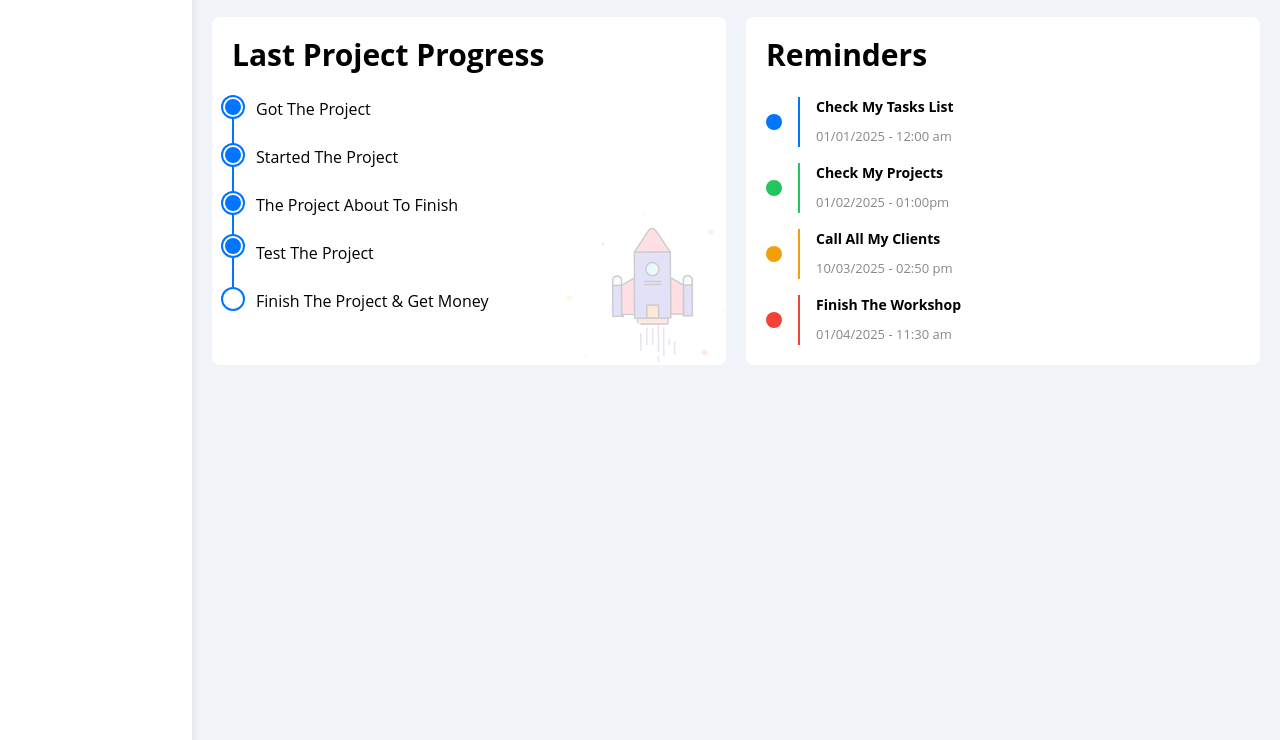
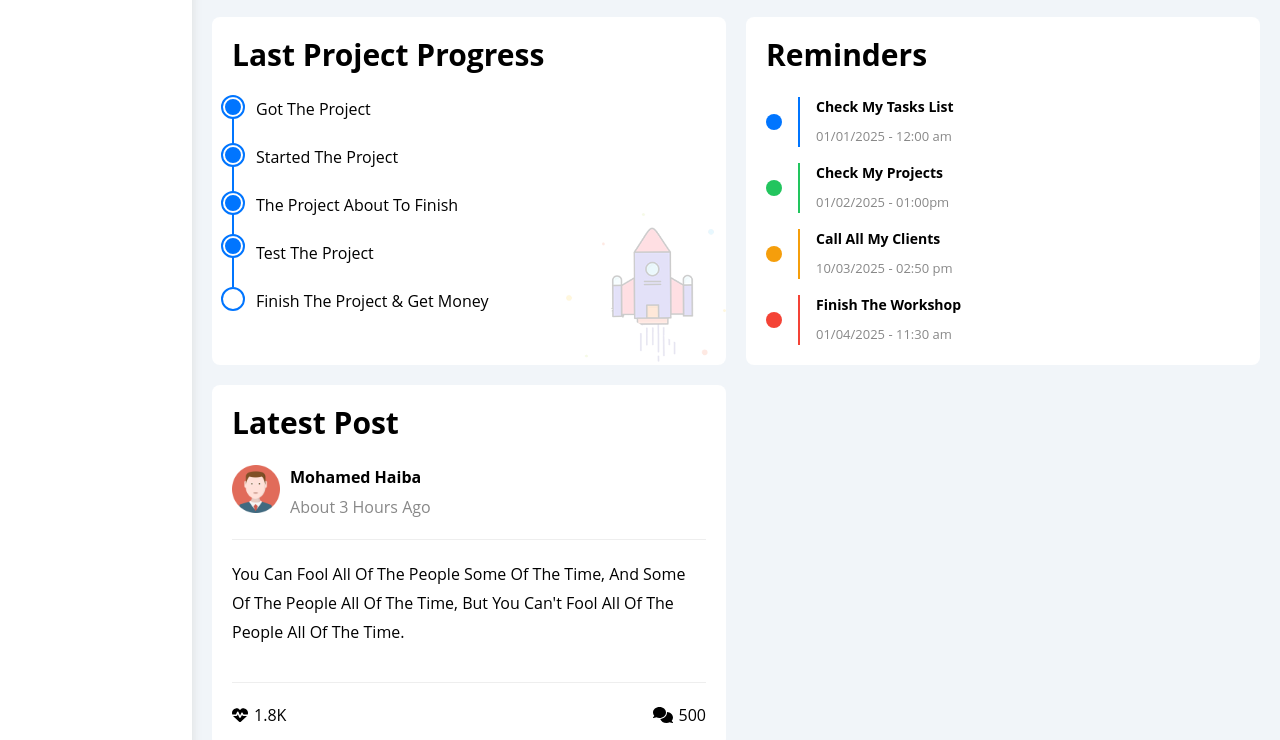
Before and after one commit to Mohamed3Eid/Dashboard, a website: page src/pages/index.html in a window 1280 px wide. Shown: the part 2060-2800 px from the top of the page. Drawn offline with nearby package versions, Linux system fonts and the light colour scheme; files that its build step writes are made by us from their sources.

Commit message:
feat: add post section at layout

```diff
--- a/src/pages/index.html
+++ b/src/pages/index.html
@@ -42,7 +42,7 @@
 
           <li>
             <a
-              class="flex items-center justify-center text-black p-2.5 rounded-md ease-[.3s] mb-1.5 hover:bg-[#f6f6f6]"
+              class="flex items-center justify-center md:justify-start text-black p-2.5 rounded-md ease-[.3s] mb-1.5 hover:bg-[#f6f6f6]"
               href="setting.html"
             >
               <svg
@@ -1013,6 +1013,62 @@
             <!-- end row -->
           </div>
           <!-- end reminders -->
+
+          <!-- start post -->
+          <div class="bg-white p-5 rounded-lg">
+            <h2 class="mb-6">latest post</h2>
+            <!-- start info -->
+            <div class="flex gap-2.5">
+              <div class="w-12 h-12 rounded-full">
+                <img src="../imgs/avatar.png" alt="" />
+              </div>
+              <div>
+                <p class="capitalize font-bold mb-1.5">mohamed haiba</p>
+                <span class="text-info capitalize">about 3 hours ago</span>
+              </div>
+            </div>
+            <!-- end info -->
+            <!-- start content -->
+            <div>
+              <p
+                class="capitalize text-center leading-[1.8] min-h-36 md:text-start pt-5 pb-5 mt-5 mb-5 border-t border-b border-[#eee]"
+              >
+                you can fool all of the people some of the time, and some of the
+                people all of the time, but you can't fool all of the people all
+                of the time.
+              </p>
+            </div>
+            <!-- end content -->
+            <!-- start icon -->
+            <div class="flex justify-between">
+              <div class="flex items-center gap-1.5">
+                <svg
+                  xmlns="http://www.w3.org/2000/svg"
+                  viewBox="0 0 512 512"
+                  class="w-4 h-4"
+                >
+                  <path
+                    d="M228.3 469.1L47.6 300.4c-4.2-3.9-8.2-8.1-11.9-12.4l87 0c22.6 0 43-13.6 51.7-34.5l10.5-25.2 49.3 109.5c3.8 8.5 12.1 14 21.4 14.1s17.8-5 22-13.3L320 253.7l1.7 3.4c9.5 19 28.9 31 50.1 31l104.5 0c-3.7 4.3-7.7 8.5-11.9 12.4L283.7 469.1c-7.5 7-17.4 10.9-27.7 10.9s-20.2-3.9-27.7-10.9zM503.7 240l-132 0c-3 0-5.8-1.7-7.2-4.4l-23.2-46.3c-4.1-8.1-12.4-13.3-21.5-13.3s-17.4 5.1-21.5 13.3l-41.4 82.8L205.9 158.2c-3.9-8.7-12.7-14.3-22.2-14.1s-18.1 5.9-21.8 14.8l-31.8 76.3c-1.2 3-4.2 4.9-7.4 4.9L16 240c-2.6 0-5 .4-7.3 1.1C3 225.2 0 208.2 0 190.9l0-5.8c0-69.9 50.5-129.5 119.4-141C165 36.5 211.4 51.4 244 84l12 12 12-12c32.6-32.6 79-47.5 124.6-39.9C461.5 55.6 512 115.2 512 185.1l0 5.8c0 16.9-2.8 33.5-8.3 49.1z"
+                  />
+                </svg>
+                <span>1.8K</span>
+              </div>
+              <div class="flex items-center gap-1.5">
+                <svg
+                  xmlns="http://www.w3.org/2000/svg"
+                  viewBox="0 0 640 512"
+                  class="w-5 h-4"
+                >
+                  <path
+                    d="M208 352c114.9 0 208-78.8 208-176S322.9 0 208 0S0 78.8 0 176c0 38.6 14.7 74.3 39.6 103.4c-3.5 9.4-8.7 17.7-14.2 24.7c-4.8 6.2-9.7 11-13.3 14.3c-1.8 1.6-3.3 2.9-4.3 3.7c-.5 .4-.9 .7-1.1 .8l-.2 .2s0 0 0 0s0 0 0 0C1 327.2-1.4 334.4 .8 340.9S9.1 352 16 352c21.8 0 43.8-5.6 62.1-12.5c9.2-3.5 17.8-7.4 25.2-11.4C134.1 343.3 169.8 352 208 352zM448 176c0 112.3-99.1 196.9-216.5 207C255.8 457.4 336.4 512 432 512c38.2 0 73.9-8.7 104.7-23.9c7.5 4 16 7.9 25.2 11.4c18.3 6.9 40.3 12.5 62.1 12.5c6.9 0 13.1-4.5 15.2-11.1c2.1-6.6-.2-13.8-5.8-17.9c0 0 0 0 0 0s0 0 0 0l-.2-.2c-.2-.2-.6-.4-1.1-.8c-1-.8-2.5-2-4.3-3.7c-3.6-3.3-8.5-8.1-13.3-14.3c-5.5-7-10.7-15.4-14.2-24.7c24.9-29 39.6-64.7 39.6-103.4c0-92.8-84.9-168.9-192.6-175.5c.4 5.1 .6 10.3 .6 15.5z"
+                  />
+                </svg>
+                <span>500</span>
+              </div>
+            </div>
+            <!-- end icon -->
+          </div>
+          <!-- end post -->
         </div>
         <!-- end wrapper -->
         <div class="h-96"></div>
```
